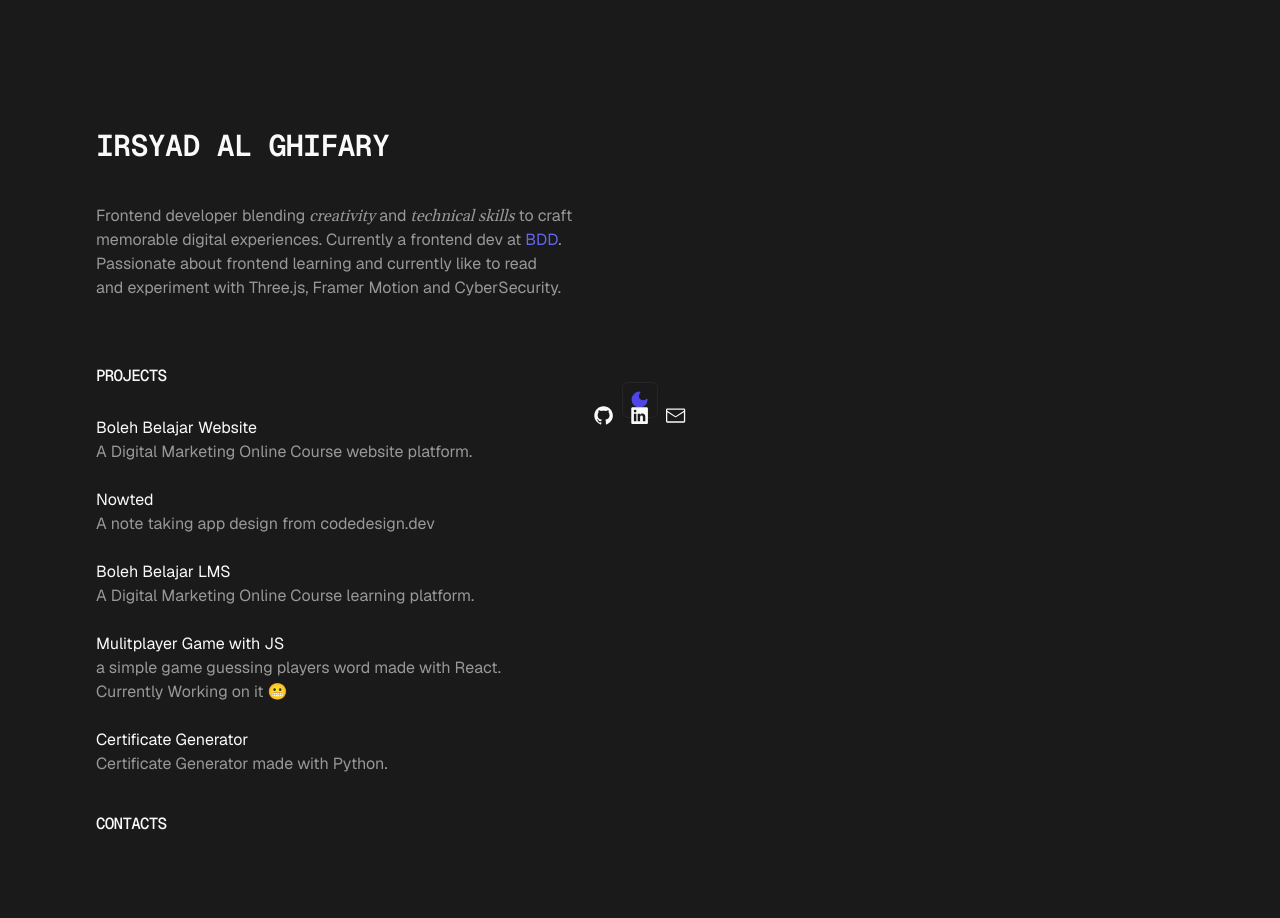
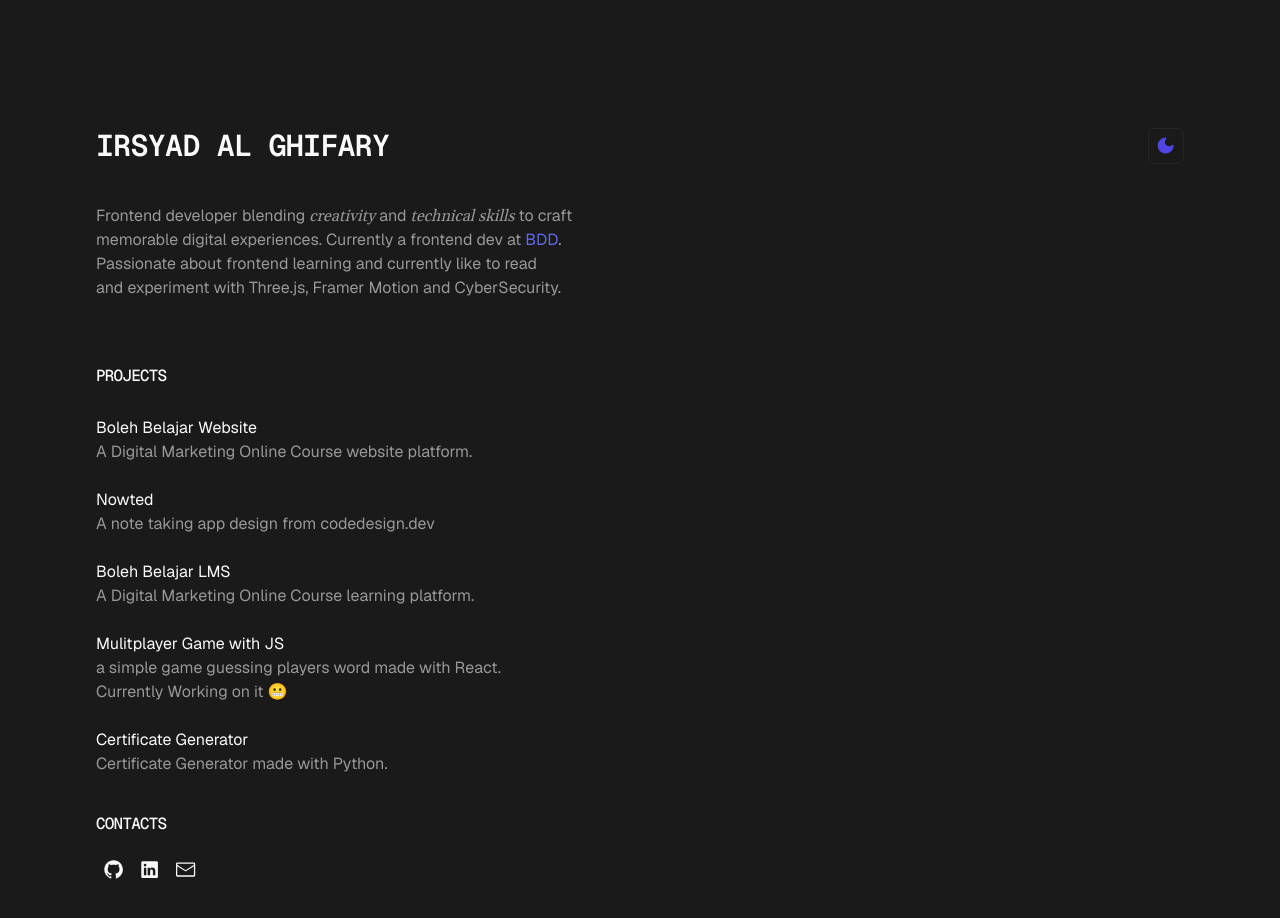
Before and after one commit to irsyaddd/portofolio, a Next.js app: page / in a window 1280 px wide. Shown: the top 918 px of the page. Built offline with nearby package versions, Linux system fonts and the light colour scheme.

Commit message:
minor css adjustment

```diff
--- a/src/components/contacts.tsx
+++ b/src/components/contacts.tsx
@@ -29,7 +29,7 @@
   ...props
 }: React.HTMLAttributes<HTMLDivElement>) {
   return (
-    <div className={cn("center-absolute", className)} {...props}>
+    <div className={cn(className)} {...props}>
       {children}
     </div>
   );
--- a/src/components/theme-toogle.tsx
+++ b/src/components/theme-toogle.tsx
@@ -33,7 +33,7 @@
       variant="outline"
       size="icon"
       onClick={handleToggle}
-      className="center-absolute"
+      // className="center-absolute"
     >
       {theme === "dark" ? (
         <Moon
```
